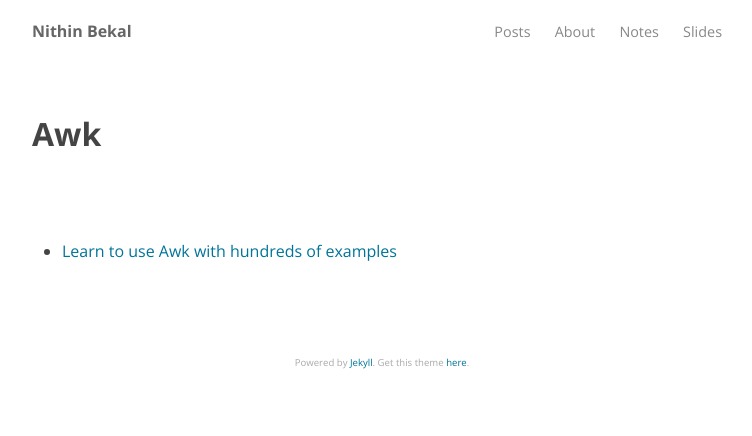
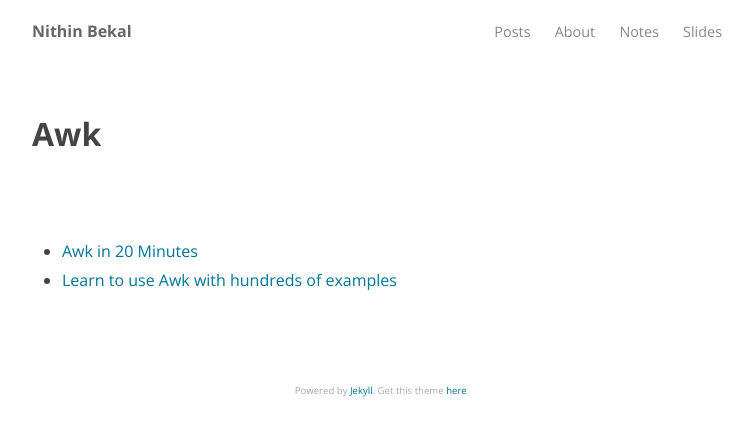
Before and after one commit to nithinbekal/nithinbekal.github.io, a Jekyll site: the page built from notes/awk.md, in a window 1280 px wide. Shown: the top 436 px of the page, without its empty margins (258-1010 px from the left). Built offline with Jekyll 4.4.1, drawn with Linux system fonts in a browser that asks for light colours.

Commit message:
Add awk bookmark

```diff
--- a/notes/awk.md
+++ b/notes/awk.md
@@ -4,4 +4,5 @@ title: "Awk"
 date:  2017-10-25 11:35:05
 ---
 
+- [Awk in 20 Minutes](https://ferd.ca/awk-in-20-minutes.html)
 - [Learn to use Awk with hundreds of examples](https://github.com/learnbyexample/Command-line-text-processing/blob/master/gnu_awk.md)
```
